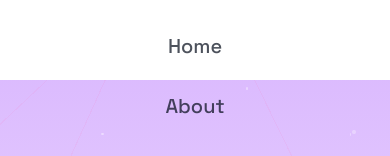
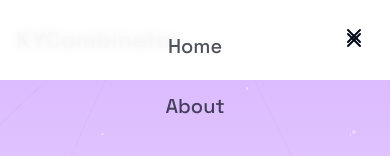
Before and after one commit to zaidbul/hackkentucky, a Next.js app: page / in a window 390 px wide. Both pictures are taken after a click on the button 354 px from the left and 40 px from the top of the page. Shown: the top 156 px of the page. Built offline with nearby package versions, Linux system fonts and the light colour scheme.

Commit message:
fix mobile menu

```diff
--- a/src/components/site-header.tsx
+++ b/src/components/site-header.tsx
@@ -19,7 +19,7 @@ export function SiteHeader() {
   ]
 
   return (
-    <header className="fixed top-0 z-50 w-full bg-background/80 backdrop-blur-sm">
+    <header className="fixed top-0 z-40 w-full bg-background/80 backdrop-blur-sm">
       <div className="container mx-auto px-4">
         <div className="flex h-20 items-center justify-between">
           <Link href="/" className="text-2xl font-bold text-foreground">
@@ -47,7 +47,7 @@ export function SiteHeader() {
 
           {/* Mobile Menu Button */}
           <button
-            className="md:hidden p-2"
+            className="md:hidden p-2 relative z-50"
             onClick={() => setIsMenuOpen(!isMenuOpen)}
           >
             {isMenuOpen ? (
@@ -61,8 +61,14 @@ export function SiteHeader() {
 
       {/* Mobile Menu Overlay */}
       {isMenuOpen && (
-        <div className="fixed inset-0 z-50 bg-background">
-          <div className="container mx-auto px-4 py-8">
+        <div className="fixed inset-0 z-45 bg-background/95 backdrop-blur-sm">
+          <div className="container mx-auto px-4 py-8 relative">
+            <button
+              className="absolute top-4 right-4 p-2"
+              onClick={() => setIsMenuOpen(false)}
+            >
+              <X className="h-6 w-6" />
+            </button>
             <nav className="flex flex-col items-center gap-8">
               {navItems.map((item) => (
                 <Link
```
